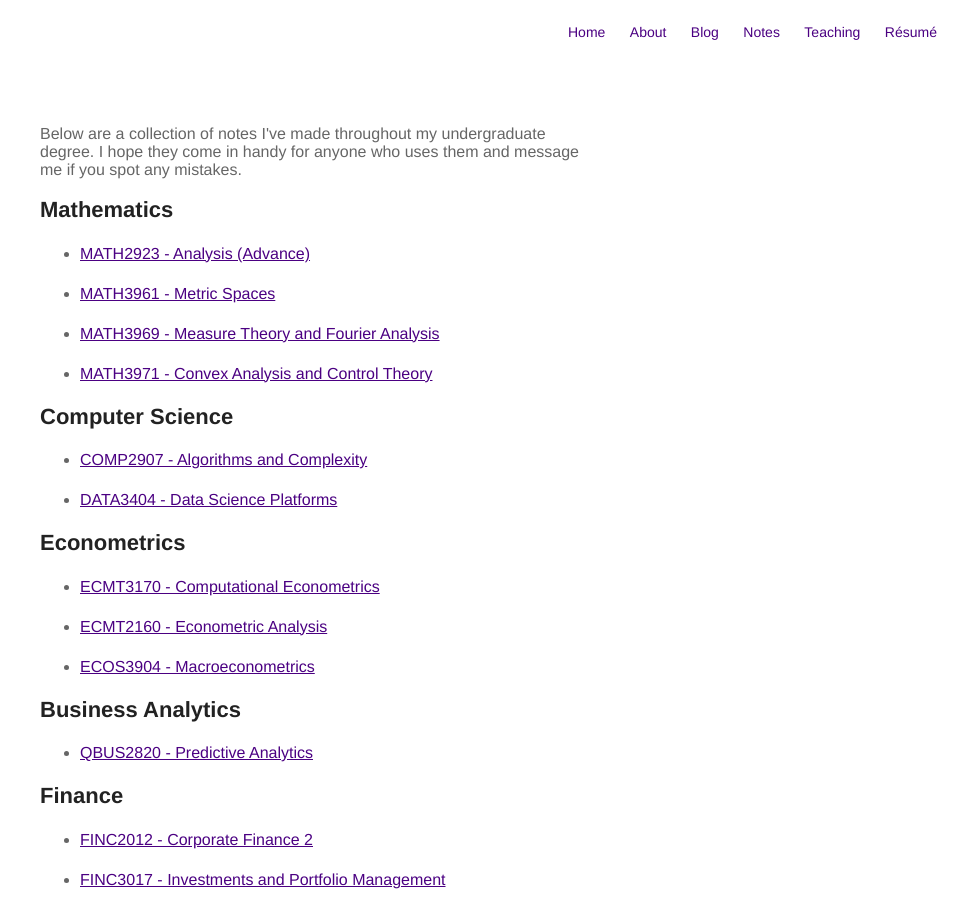
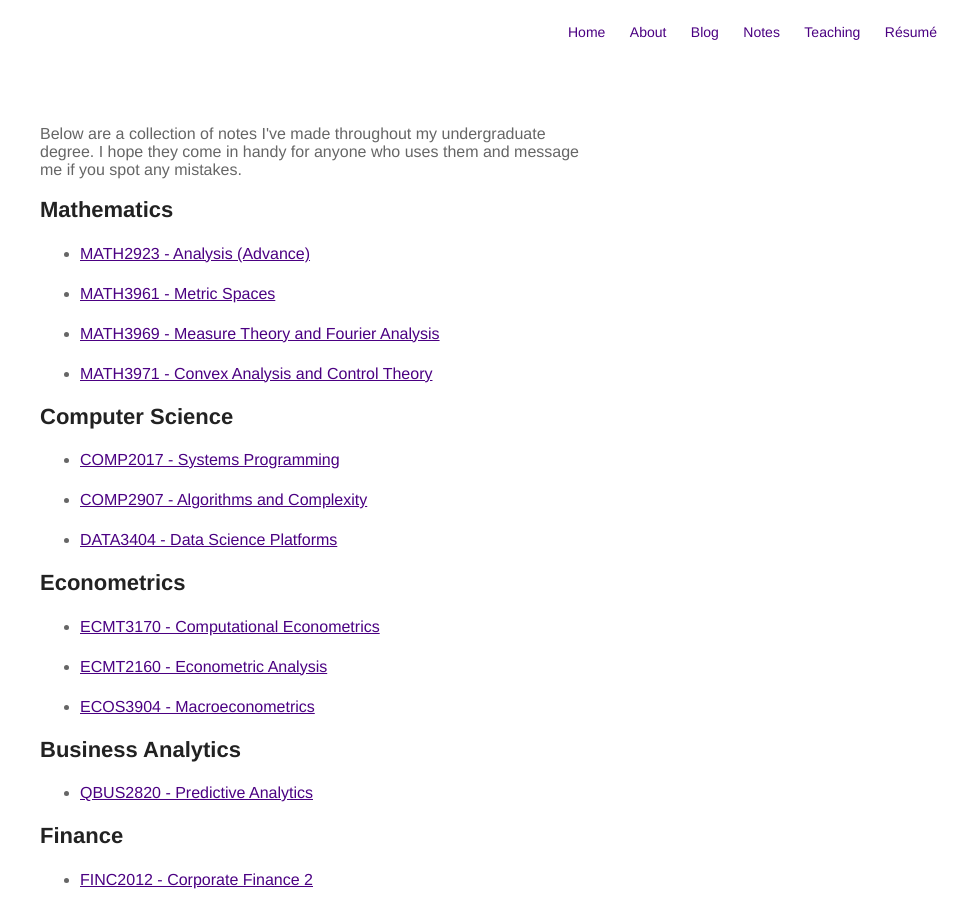
Before and after one commit to chrishyland/chrishyland.github.io, a Jekyll site: the page built from notes.html, in a window 1280 px wide, cut to the strip 0-904 px from the top of the page. Shown: the whole strip, without its empty margins (320-1280 px from the left). Built offline with Jekyll 4.4.1, drawn with Linux system fonts in a browser that asks for light colours.

Commit message:
Added comp2017

```diff
--- a/notes.html
+++ b/notes.html
@@ -32,6 +32,9 @@ title: University Notes
 
     <h2> Computer Science </h2>
     <ul>
+        <li> <a href="https://github.com/chrishyland/uni-notes"> COMP2017 - Systems Programming </a></li>
+    </ul>
+    <ul>
         <li> <a href="https://github.com/chrishyland/uni-notes"> COMP2907 - Algorithms and Complexity </a></li>
     </ul>
     <ul>
```
